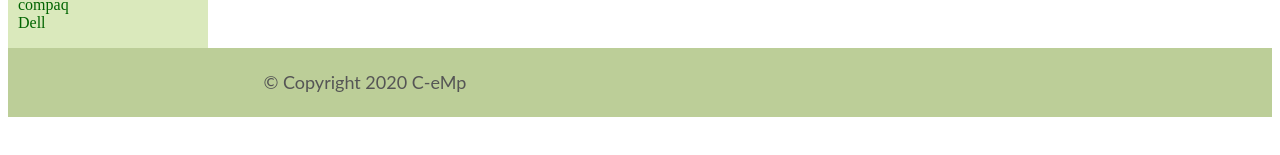
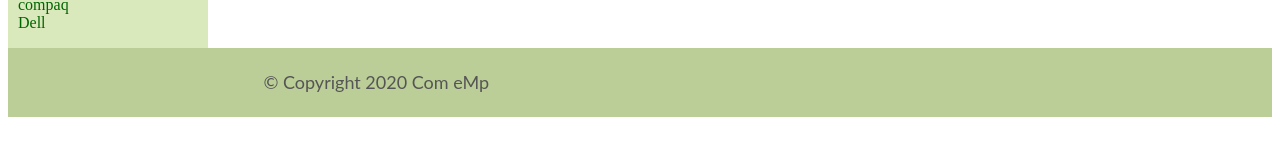
Before and after one commit to rajivbsc/SamplePOC, an Angular app: page / in a window 1280 px wide. Shown: the part 435-590 px from the top of the page. Built offline with nearby package versions, Linux system fonts and the light colour scheme.

Commit message:
1 file modified

```diff
--- a/src/app/app.component.html
+++ b/src/app/app.component.html
@@ -41,5 +41,5 @@
 </div>
 <div id="footer-wrapper">
 		<footer id="footer"><div style="padding-left:250px"><p>© Copyright 2020
-      C-eMp</p></div></footer>
+      Com eMp</p></div></footer>
 	</div>
```
